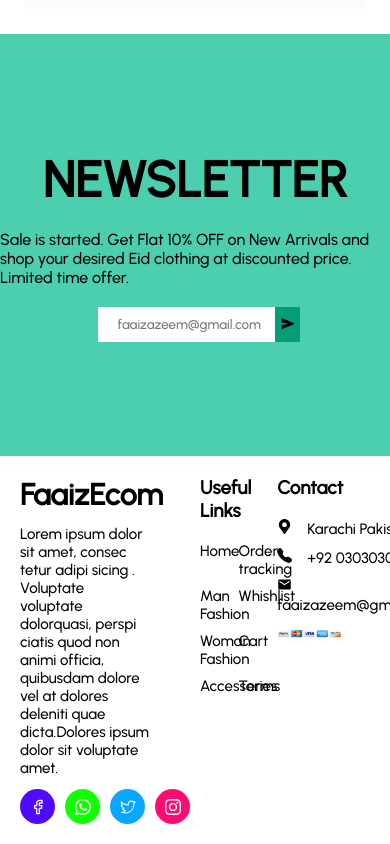
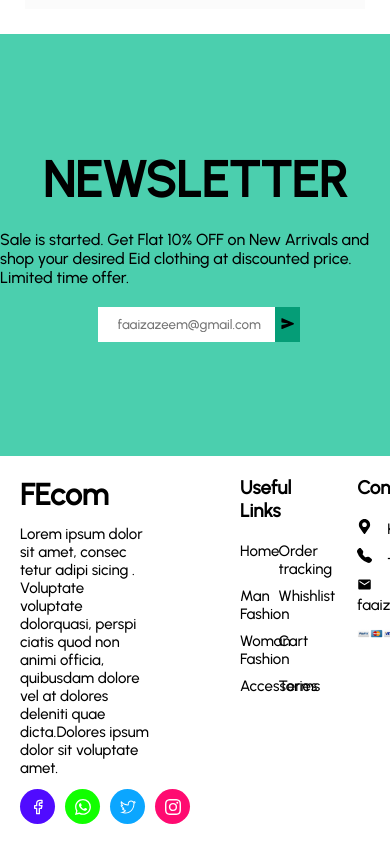
Before and after one commit to hmfaaiz/e-commerce-mern, a React (Create React App) app in the folder ecommerceui/: page / in a window 390 px wide. Shown: the part 5431-6275 px from the top of the page. Built offline with nearby package versions, Linux system fonts and the light colour scheme.

Commit message:
Footer is now responsive

```diff
--- a/ecommerceui/src/components/Footer.jsx
+++ b/ecommerceui/src/components/Footer.jsx
@@ -8,13 +8,20 @@
 import { MdEmail } from "react-icons/md"
 import payment from '../images/payment.png';
 
+import { mobile } from '../responsive'
+
 const Container = styled.div`
     display:flex;
-    padding:20px;
+    /* padding:20px; */
+    padding:0px;
+    ${mobile({ flexDirection:'column'})};
     `;
 
 const Left = styled.div`
-    flex:1`;
+    flex:1;
+    padding:20px;
+
+`;
 
 const Logo = styled.h1`
     font-size:30px;
@@ -45,7 +52,9 @@
 
 
 const Center = styled.div`
-flex:1`;
+    flex:1;
+    padding:20px;
+    ${mobile({ display:'none'})};`;
 
 const Title = styled.h3`
     margin-bottom:20px
@@ -59,6 +68,7 @@
     display:flex;
 
     flex-wrap:wrap;
+
     `;
 const ListItem = styled.li`
 
@@ -73,7 +83,10 @@
 
 
 const Right = styled.div`
-flex:1;
+    flex:1;
+    padding:20px;
+
+    ${mobile({ backgroundColor:'#f5f5f5'})};
 
 `;
 
@@ -97,7 +110,7 @@
         <Container>
             <Left>
                 <Logo>
-                    FaaizEcom
+                    FEcom
                 </Logo>
                 <Description>
                     Lorem ipsum dolor sit amet, consec tetur adipi sicing .
```
